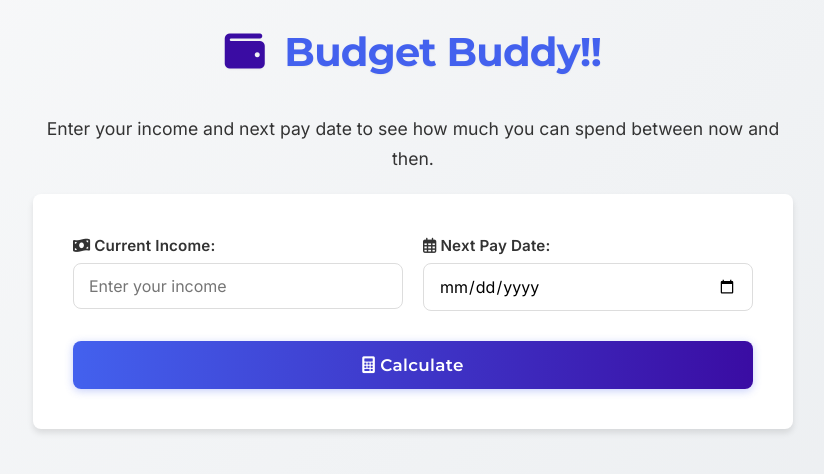
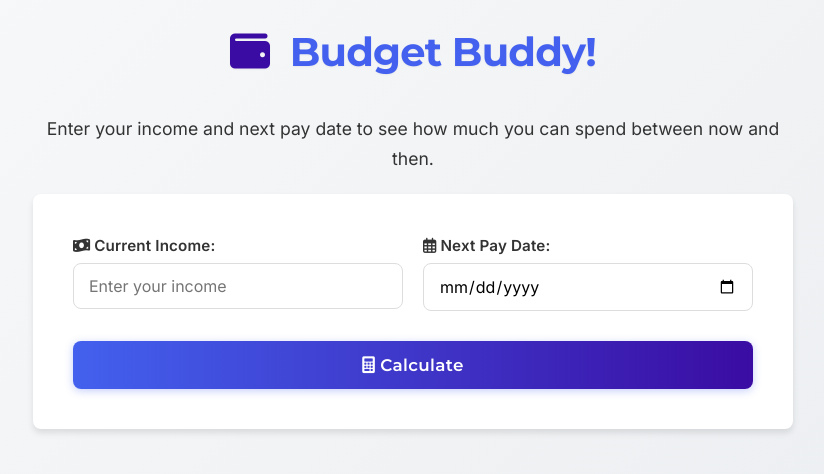
Before and after one commit to tjhooper1/budget-buddy, a plain HTML site: page index.html in a window 1280 px wide. Shown: the whole page, without its empty margins (227-1051 px from the left). Drawn offline with Linux system fonts and the light colour scheme.

Commit message:
removing exclamation

```diff
--- a/index.html
+++ b/index.html
@@ -25,7 +25,7 @@
     />
   </head>
   <body>
-    <h1><i class="fas fa-wallet"></i> Budget Buddy!!</h1>
+    <h1><i class="fas fa-wallet"></i> Budget Buddy!</h1>
     <p>
       Enter your income and next pay date to see how much you can spend between
       now and then.
```
